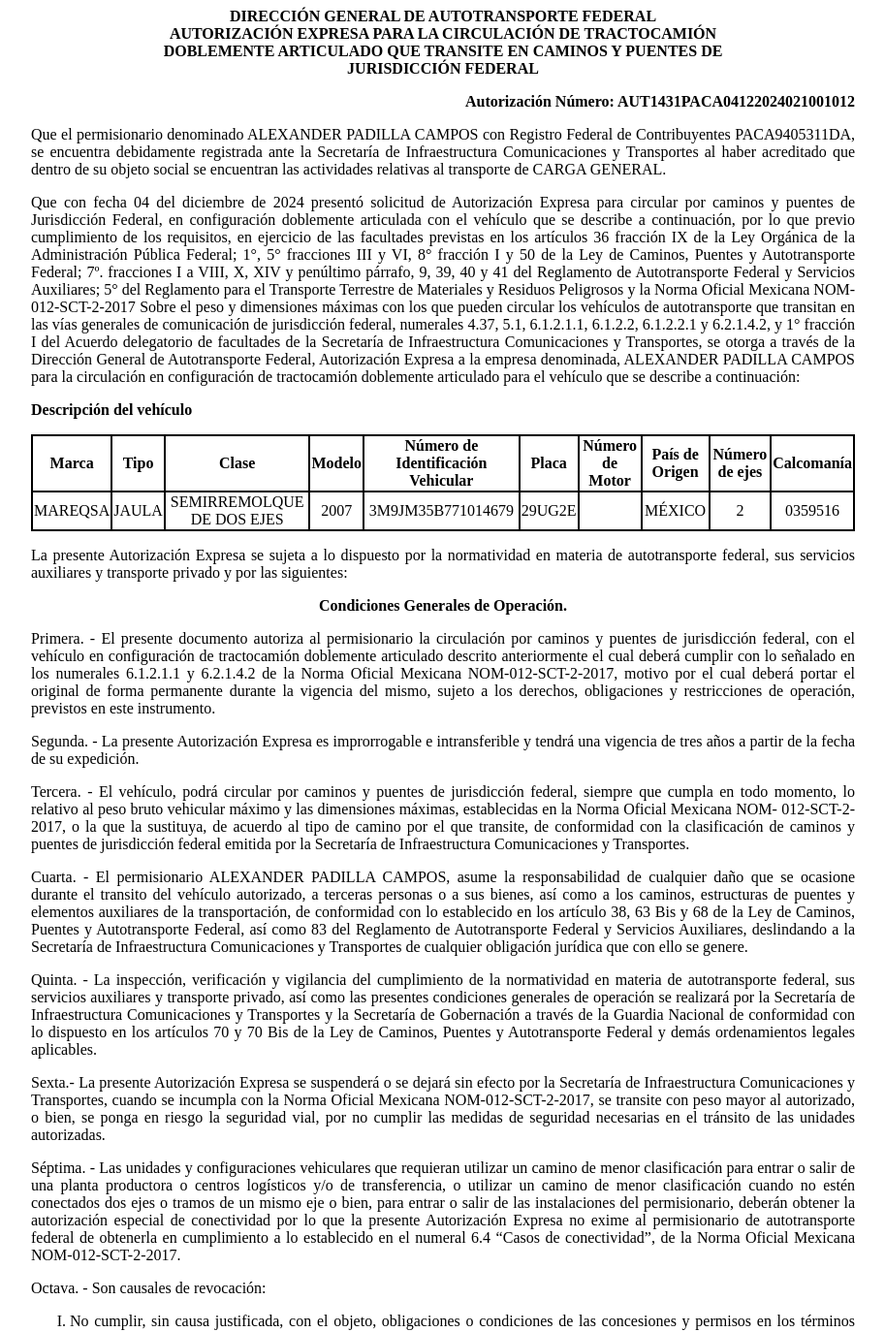
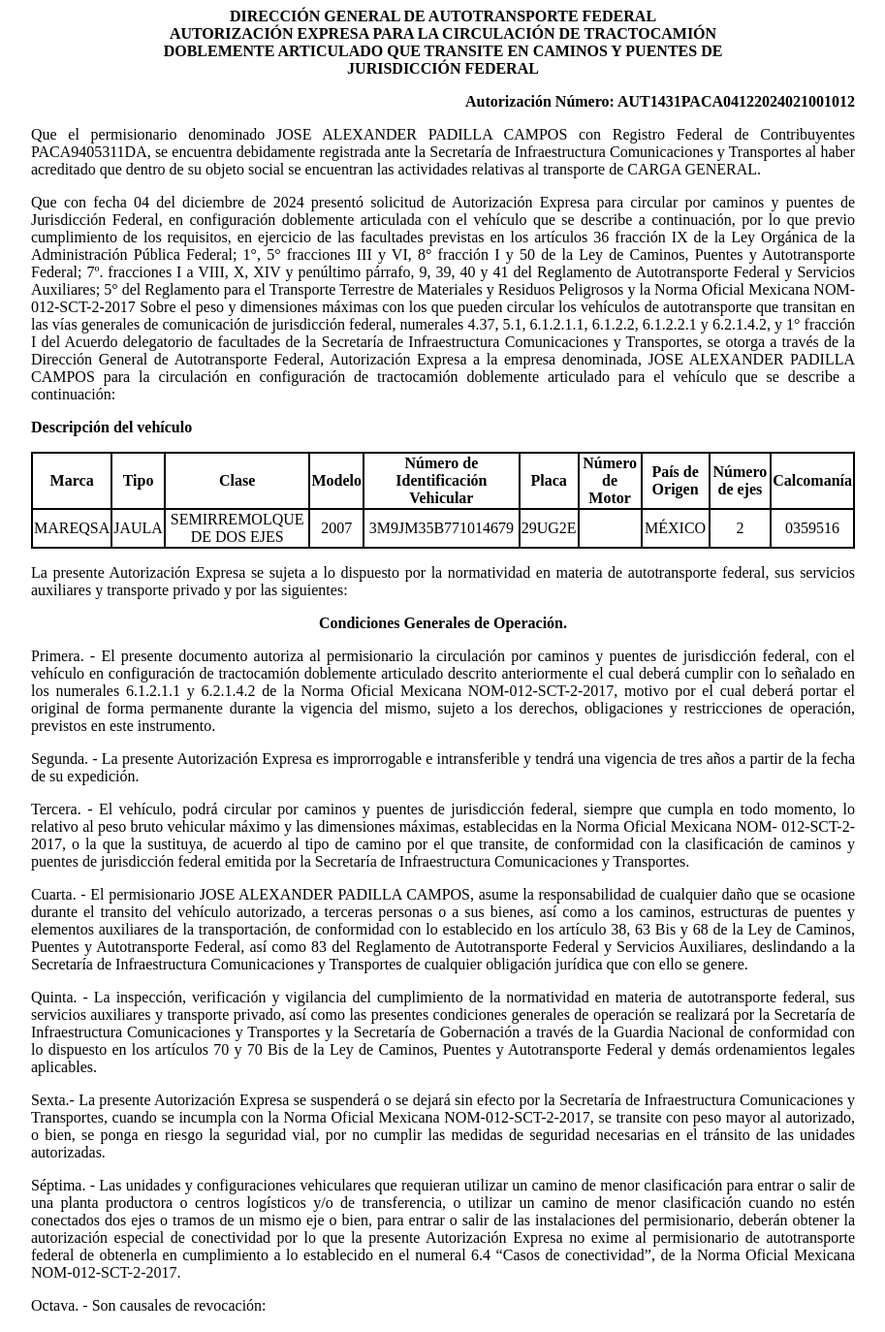
Before and after one commit to app-sct/ConsultaAutDobleRemolque-folio-0724742.github.io, a plain HTML site: page index.html in a window 1280 px wide. Shown: the top 1374 px of the page at 97% size, without its empty margins (183-1096 px from the left). Drawn offline with Linux system fonts and the light colour scheme.

Commit message:
Update index.html

```diff
--- a/index.html
+++ b/index.html
@@ -84,7 +84,7 @@
 					<p class="derechaNegro">Autorización Número: AUT1431PACA04122024021001012</p>
 
 					<p class="justificado">Que el permisionario denominado
-						ALEXANDER PADILLA CAMPOS con Registro Federal de
+						JOSE ALEXANDER PADILLA CAMPOS con Registro Federal de
 						Contribuyentes PACA9405311DA, se encuentra
 						debidamente registrada ante la Secretaría de Infraestructura
 						Comunicaciones y Transportes al haber acreditado que dentro de su
@@ -113,7 +113,7 @@
 						facultades de la Secretaría de Infraestructura Comunicaciones y
 						Transportes, se otorga a través de la
 						Dirección General de Autotransporte Federal, Autorización Expresa a la
-						empresa denominada, ALEXANDER PADILLA CAMPOS para la
+						empresa denominada, JOSE ALEXANDER PADILLA CAMPOS para la
 						circulación en configuración de tractocamión doblemente articulado
 						para el vehículo que se describe a continuación:</p>
 
@@ -181,7 +181,7 @@
 						Secretaría de Infraestructura Comunicaciones y Transportes.</p>
 
 					<p class="justificado">Cuarta. - El permisionario
-						ALEXANDER PADILLA CAMPOS, asume la responsabilidad de
+						JOSE ALEXANDER PADILLA CAMPOS, asume la responsabilidad de
 						cualquier daño que se ocasione durante el transito del vehículo
 						autorizado, a terceras personas o a sus bienes, así como a los
 						caminos, estructuras de puentes y elementos auxiliares de la
```
